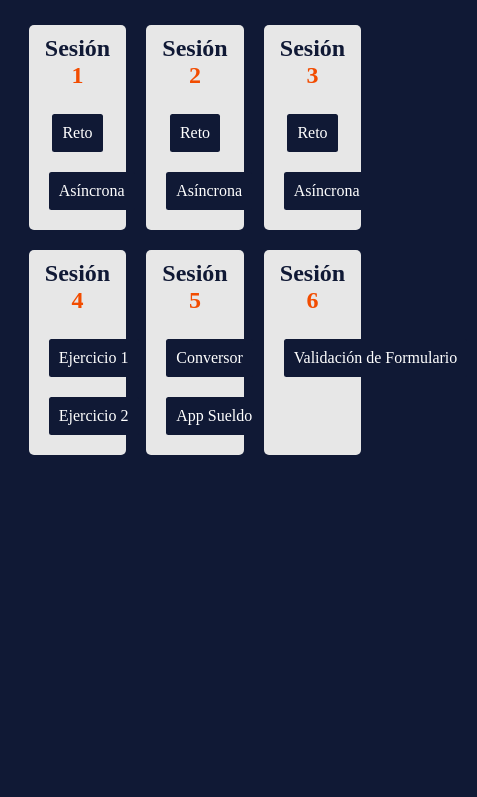
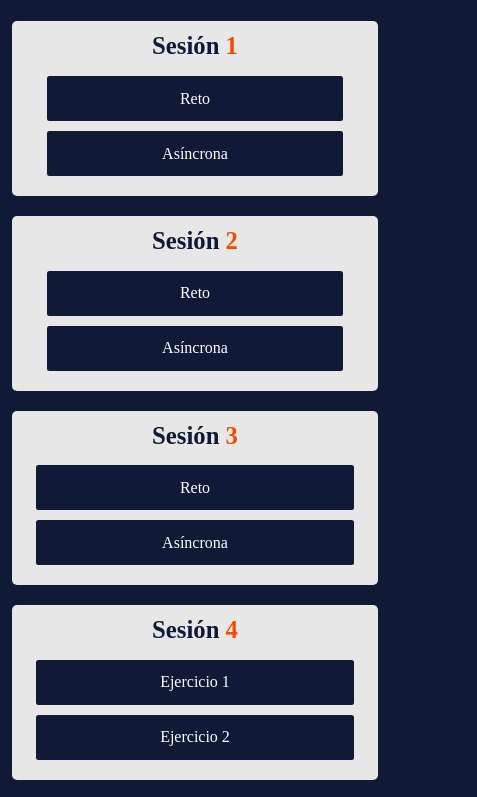
Before and after one commit to vreytor/JsAdvancedBJB, a plain HTML site: page index.html in a window 390 px wide. Shown: the part 82-879 px from the top of the page, 477 px wide, since content can reach past the window. Before the commit the page ends 844 px from the top, so only its background shows below. Drawn offline with nearby package versions, Linux system fonts and the light colour scheme.

Commit message:
responsive_ajustement

```diff
--- a/css/conversor.css
+++ b/css/conversor.css
@@ -4,16 +4,14 @@ body {
 
 }
 main {
-    width: 100vw;
     height: 100vh;
     display: flex;
-    align-content: center;
+    align-items: center;
+    justify-content: center;
 }
 
 article {
-    width: 20%;
     height: auto;
-    margin: auto;
     display: flex;
     justify-content: center;
     flex-direction: column;
--- a/css/style.css
+++ b/css/style.css
@@ -29,7 +29,6 @@ span{
 }
 
 .menu {
-    max-width: 100vw;
     justify-content: center;
     text-align: center;
     display: flex;
@@ -38,7 +37,6 @@ span{
 }
 
 .sesion {
-    width: 25%;
     height: auto;
     margin: 10px;
     padding: 10px;
@@ -53,10 +51,8 @@ h2 {
 }
 
 input {
-    margin: 10px;
-    width: min-content;
-    height: auto;
-    padding: 10px;
+    height: 45px;
+    margin-bottom: 10px;
     font-size: 1rem;
     background-color: #101935;
     color: white;
--- a/css/validacion.css
+++ b/css/validacion.css
@@ -6,16 +6,22 @@ body {
     background-color: #3521B5;
 }
 
+
 article {
+    box-shadow: 5px 5px 10px #211379;
+    flex-direction: column;
+    display: flex;
+    justify-content: center;
     background-color: white;
-    width: max-content;
-    height: max-content;
-    padding: 30px 90px 30px 90px;
-    box-shadow: 5px 5px 10px #211379;
+}
+
+.header {
+    flex-direction: column;
 }
 
 h3 {
     font-size: 1.2rem;
+    margin-top: 40px;
     font-weight: 500;
 }
 
@@ -27,9 +33,16 @@ small {
 
 }
 
+form {
+    flex-direction: column;
+    justify-content: center;
+
+}
+
 p {
     font-size: .8rem;
     color: gray;
+    margin-bottom: 30px;
 }
 
 label {
@@ -44,13 +57,11 @@ span {
 }
 
 input {
-    padding-left: 15px;
+    width: 100%;
     height: 40px;
-    width: 300px;
-    /* margin-bottom: 25px; */
-    margin-top: 5px;
     border-radius: 20px;
     border: 1px solid gainsboro;
+    padding-left: 15px;
 }
 
 input:focus {
--- a/index.html
+++ b/index.html
@@ -5,6 +5,9 @@
     <meta http-equiv="X-UA-Compatible" content="IE=edge">
     <meta name="viewport" content="width=device-width, initial-scale=1.0">
 
+    <!-- Bootstrap -->
+    <link href="https://cdn.jsdelivr.net/npm/bootstrap@5.2.3/dist/css/bootstrap.min.css" rel="stylesheet" integrity="sha384-rbsA2VBKQhggwzxH7pPCaAqO46MgnOM80zW1RWuH61DGLwZJEdK2Kadq2F9CUG65" crossorigin="anonymous">
+<script src="https://cdn.jsdelivr.net/npm/bootstrap@5.2.3/dist/js/bootstrap.bundle.min.js" integrity="sha384-kenU1KFdBIe4zVF0s0G1M5b4hcpxyD9F7jL+jjXkk+Q2h455rYXK/7HAuoJl+0I4" crossorigin="anonymous"></script>
     <!-- Fonts -->
     <link href="https://fonts.googleapis.com/css2?family=Roboto+Mono:wght@200;400;600;700&display=swap" rel="stylesheet">
 
@@ -19,43 +22,43 @@
 
 </head>
 <body>
-    <main>
+    <main class="container">
         <h1>JavaScript <span>Avanzado</span></h1>
 
-        <section class="menu">
-            <div class="sesion">
-                <h2>Sesión <span>1</span></h2>
-                <a href="./404.html" target="_self"><input type="button" value="Reto"></a>
-                <a href="./404.html" target="_self"><input type="button" value="Asíncrona"></a>
+        <section class="menu raw d-flex flex-wrap">
+            <div class="sesion row col-12 col-sm-10 col-md-5 col-lg-3 d-flex">
+                <h2 class="col-12">Sesión <span>1</span></h2>
+                <a href="./404.html" target="_self"><input class="col-11" type="button" value="Reto"></a>
+                <a href="./404.html" target="_self"><input class="col-11" type="button" value="Asíncrona"></a>
             </div>
 
-            <div class="sesion">
+            <div class="sesion row col-12 col-sm-10 col-md-5 col-lg-3">
                 <h2>Sesión <span>2</span></h2>
-                <a href="./404.html" target="_self"><input type="button" value="Reto"></a>
-                <a href="./404.html" target="_self"><input type="button" value="Asíncrona"></a>
+                <a href="./404.html" target="_self"><input class="col-11" type="button" value="Reto"></a>
+                <a href="./404.html" target="_self"><input class="col-11" type="button" value="Asíncrona"></a>
             </div>
 
-            <div class="sesion">
+            <div class="sesion col-12 col-sm-10 col-md-5 col-lg-3">
                 <h2>Sesión <span>3</span></h2>
-                <a href="./404.html" target="_self"><input type="button" value="Reto"></a>
-                <a href="./404.html" target="_self"><input type="button" value="Asíncrona"></a>
+                <a href="./404.html" target="_self"><input class="col-11" type="button" value="Reto"></a>
+                <a href="./404.html" target="_self"><input class="col-11" type="button" value="Asíncrona"></a>
             </div>
 
-            <div class="sesion">
+            <div class="sesion col-12 col-sm-10 col-md-5 col-lg-3">
                 <h2>Sesión <span>4</span></h2>
-                <a href="./404.html" target="_self"><input type="button" value="Ejercicio 1"></a>
-                <a href="./404.html" target="_self"><input type="button" value="Ejercicio 2"></a>
+                <a href="./404.html" target="_self"><input class="col-11" type="button" value="Ejercicio 1"></a>
+                <a href="./404.html" target="_self"><input class="col-11" type="button" value="Ejercicio 2"></a>
             </div>
 
-            <div class="sesion">
+            <div class="sesion col-12 col-sm-10 col-md-5 col-lg-3">
                 <h2>Sesión <span>5</span></h2>
-                <a href="./conversor.html" target="_self"><input type="button" value="Conversor"></a>
-                <a href="./404.html" target="_self"><input type="button" value="App Sueldo"></a>
+                <a href="./conversor.html" target="_self"><input class="col-11" type="button" value="Conversor"></a>
+                <a href="./404.html" target="_self"><input class="col-11" type="button" value="App Sueldo"></a>
             </div>
 
-            <div class="sesion">
+            <div class="sesion col-12 col-sm-10 col-md-5 col-lg-3">
                 <h2>Sesión <span>6</span></h2>
-                <a href="./validacion.html" target="_self"><input type="button" value="Validación de Formulario"></a>
+                <a href="./validacion.html" target="_self"><input class="col-11" type="button" value="Validación de Formulario"></a>
             </div>
         </section>
 
```
Also changed, not shown: conversor.html (+2 -2 lines), validacion.html (+11 -15 lines).
